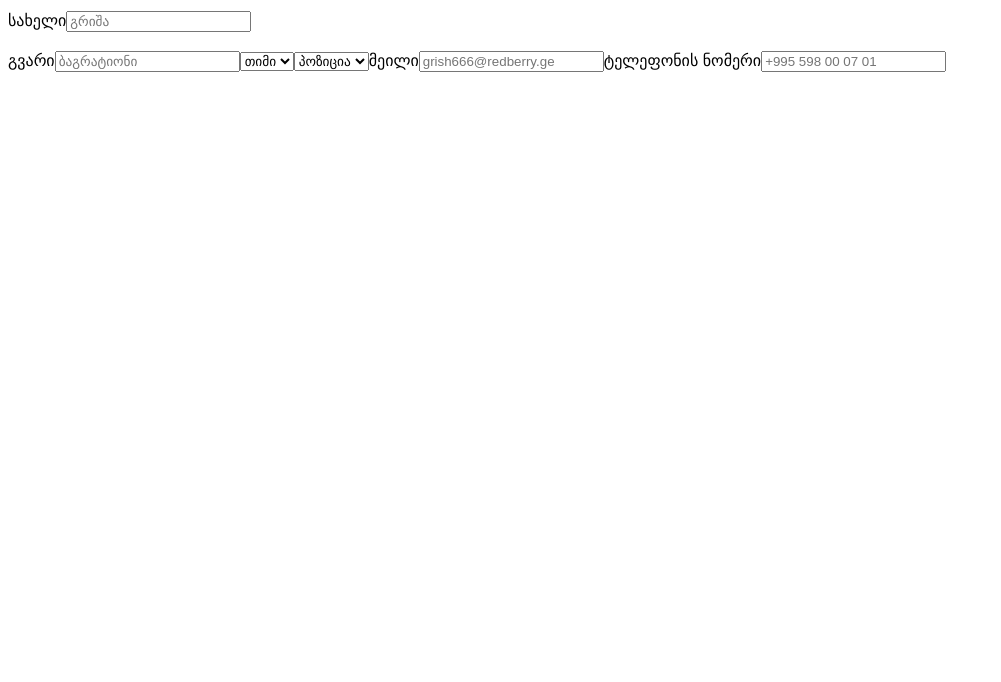
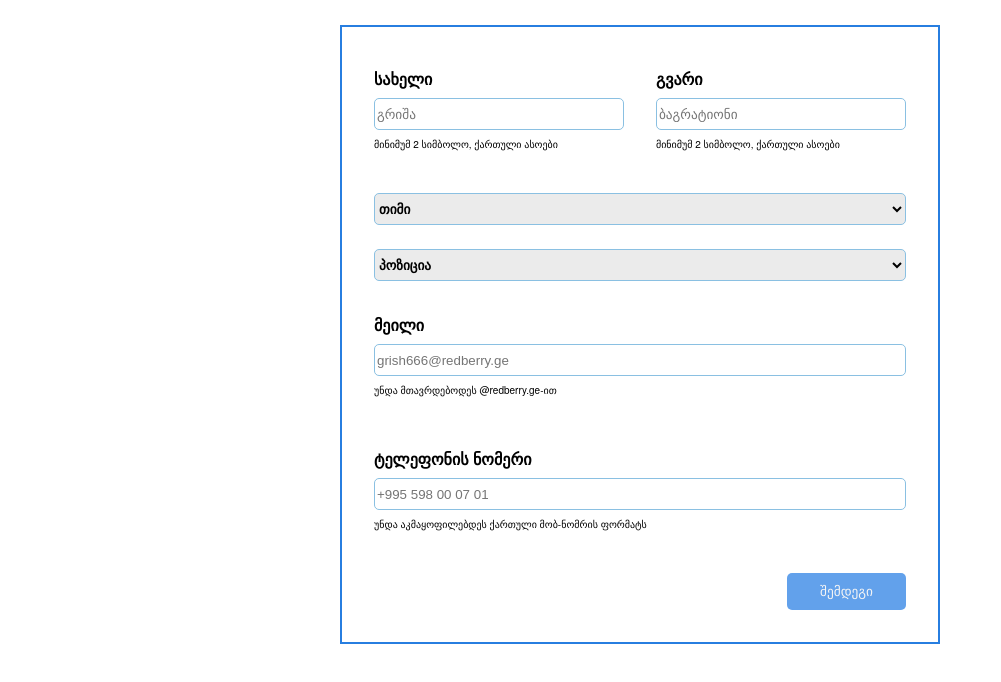
Before and after one commit to mrRoboott/rdbrChallange, a React (Create React App) app: page /workmateform in a window 1280 px wide. Shown: the top 682 px of the page, without its empty margins (0-1001 px from the left). Built offline with nearby package versions, Linux system fonts and the light colour scheme; a web font is replaced by a local one.

Commit message:
adding styles to workmateform

```diff
--- a/src/index.css
+++ b/src/index.css
@@ -1,3 +1,7 @@
+* {
+  box-sizing: border-box;
+}
+
 @font-face {
   font-family: 'HelveticaNeue';
   src: url('./fonts/HelveticaNeue.ttc');
@@ -44,3 +48,65 @@ li {
   flex-direction: column;
   align-items: center;
 }
+
+.workmate-form {
+  max-width: 600px;
+  border: 2px solid #277ee0;
+  margin: 25px auto;
+  padding: 2rem;
+}
+
+label, select, #next {
+  display: block;
+  font-weight:600;
+}
+.names-block {
+  display: inline-block;
+  width: 47%;
+}
+
+input, select {
+  border: 1px solid #8AC0E2;
+  height: 2rem;
+}
+
+.hint {
+  font-size: 10px;
+  font-weight: lighter;
+}
+
+input, select {
+  width: 100%;
+  border-radius: 5px;
+}
+
+label {
+ padding: .5rem 0;
+}
+
+select {
+  margin-bottom: 1.5rem;
+  background-color: #EBEBEB;
+}
+
+.form-element {
+  margin-bottom: 2.5rem;
+}
+
+.lastname {
+  margin-left: 6%;
+}
+
+#nextbtn {
+  background-color: #62A1EB;
+  color: whitesmoke;
+  border: 0px;
+  border-radius: 5px;
+  padding: 11px 33px;
+  cursor: pointer;
+}
+
+.btn-container {
+  display: flex;
+  justify-content: right;
+}
--- a/src/pages/WorkmateForm.js
+++ b/src/pages/WorkmateForm.js
@@ -1,28 +1,39 @@
 const WorkmateForm = () => {
 
     return (
-        <div className="form-container workmate">
-            <form>
+        <form className="workmate-form">
+            <div className="form-element">
+                <div className="names-block">
+                    <label htmlFor="firstname">სახელი</label>
+                    <input type="text" id="firstname" placeholder="გრიშა"/>
+                    <span className="hint">მინიმუმ 2 სიმბოლო, ქართული ასოები</span>
+                </div>
 
-            <label>სახელი</label>
-            <input type="text" name="" id="" placeholder="გრიშა"/>
-            <p></p>
+                <div className="names-block lastname">
+                    <label htmlFor="lastname">გვარი</label>
+                    <input type="text" id="" placeholder="ბაგრატიონი"/>
+                    <span className="hint">მინიმუმ 2 სიმბოლო, ქართული ასოები</span>
+                </div>
+            </div>
+            <select name="" id="" ><option  value="">თიმი</option></select>
+            <select name="" id="" ><option  value="">პოზიცია</option></select>
 
-            <label>გვარი</label>
-            <input type="text" name="" id="" placeholder="ბაგრატიონი"/>
+            <div className="form-element mail">
+                <label htmlFor="email" >მეილი</label>
+                <input type="email" id="email" placeholder="grish666@redberry.ge" />
+                <span className="hint">უნდა მთავრდებოდეს @redberry.ge-ით</span>
+            </div>
 
-            <select name="" id=""><option value="">თიმი</option></select>
+            <div className="form-element telephone">
+                <label htmlFor="telephone" >ტელეფონის ნომერი</label>
+                <input type="text" id="telephone" placeholder="+995 598 00 07 01" />
+                <span className="hint">უნდა აკმაყოფილებდეს ქართული მობ-ნომრის ფორმატს</span>
+            </div>
 
-            <select name="" id=""><option value="">პოზიცია</option></select>
-
-            <label>მეილი</label>
-            <input type="text" name="" id="" placeholder="grish666@redberry.ge"/>
-
-            <label>ტელეფონის ნომერი</label>
-            <input type="text" name="" id="" placeholder="+995 598 00 07 01"/>
-
-            </form>
-        </div>
+            <div className="btn-container">
+            <button id="nextbtn">შემდეგი</button>
+            </div>
+        </form>
      );
 }
 
```
